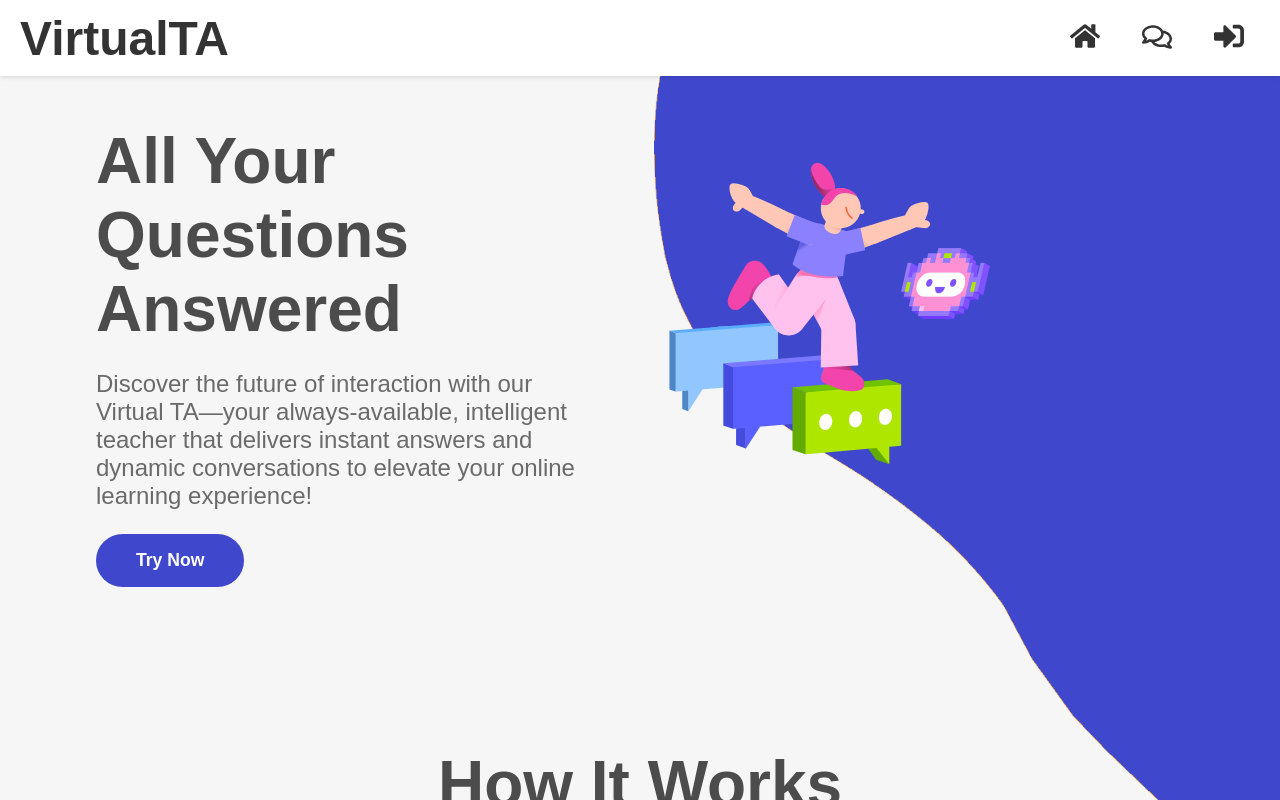
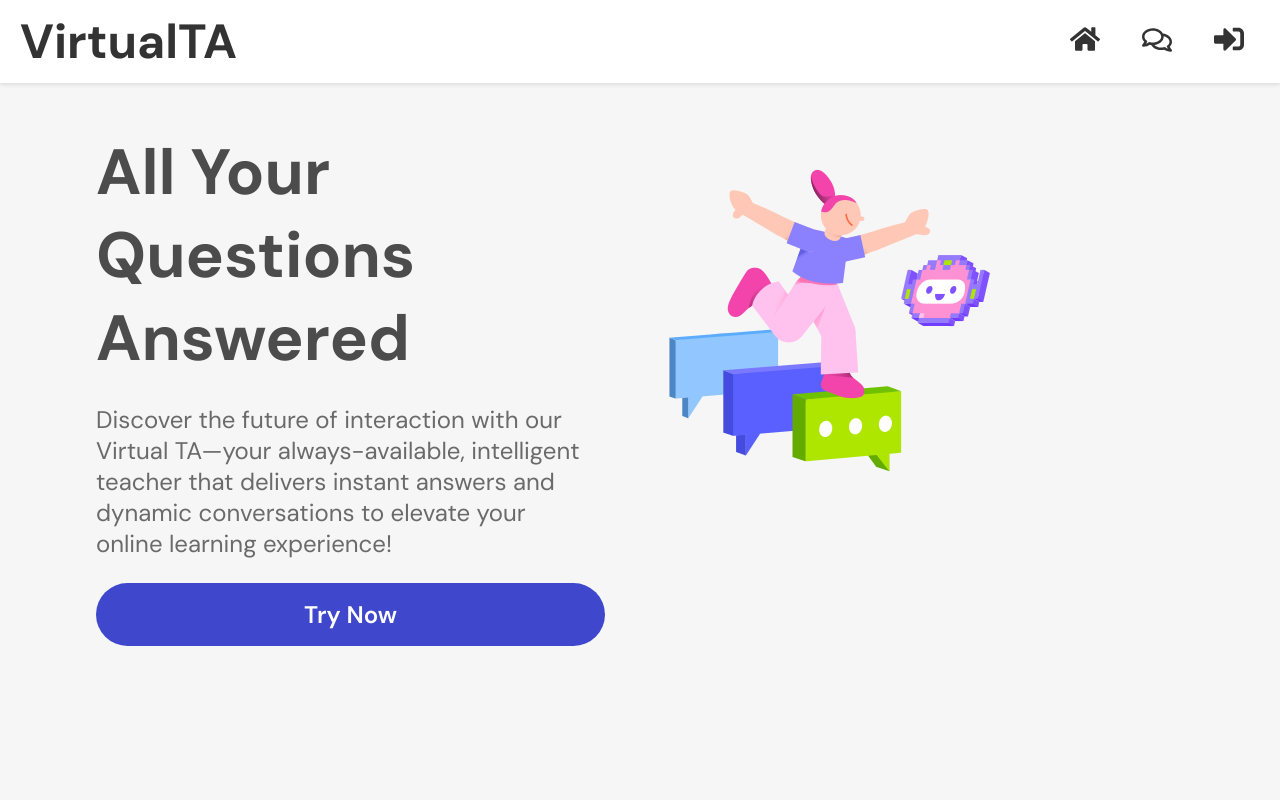
Before and after one commit to ibrahim7860/virtual-ta, a React (Create React App) app: page / in a window 1280 px wide. Shown: the top 800 px of the page. Built offline with nearby package versions, Linux system fonts and the light colour scheme; no server answers.

Commit message:
Fix styles

```diff
--- a/src/components/Landing.css
+++ b/src/components/Landing.css
@@ -1,6 +1,6 @@
 * {
   box-sizing: border-box;
-  font-family: "Reem Kufi", sans-serif !important;
+  font-family: "DM Sans", sans-serif;
   padding: 0;
   margin: 0;
 }
@@ -57,7 +57,7 @@
 .secondary-button {
   border: none;
   outline: none;
-  padding: 1rem 2.5rem;
+  padding: 1rem 13rem;
   background-color: #3F48CC;
   cursor: pointer;
   font-weight: 600;
@@ -67,7 +67,7 @@
   align-items: center;
   justify-content: center;
   display: flex;
-  font-size: 1.1rem;
+  font-size: 1.5rem;
 }
 
 .secondary-button:hover {
--- a/src/components/LandingPage/Home.js
+++ b/src/components/LandingPage/Home.js
@@ -1,8 +1,11 @@
 import React from "react";
 import BannerBackground from "./Assets/banner.png";
 import BannerImage from "./Assets/mainImage.png";
+import {useNavigate} from "react-router-dom";
 
 const Home = () => {
+  const navigate = useNavigate();
+
   return (
     <div className="home-container">
       <div className="home-banner-container">
@@ -17,7 +20,9 @@
             and dynamic conversations to elevate your online learning
             experience!
           </p>
-          <button className="secondary-button">Try Now</button>
+          <button className="secondary-button" onClick={() => {
+            navigate('/sign-in');
+          }}>Try Now</button>
         </div>
         <div className="home-image-section">
           <img src={BannerImage} alt="" />
--- a/src/components/Login.css
+++ b/src/components/Login.css
@@ -1,4 +1,4 @@
-.body {
+.body, html {
     font-family: "DM Sans", sans-serif;
     background-color: #DADFF0;
     height: 30rem;
```
